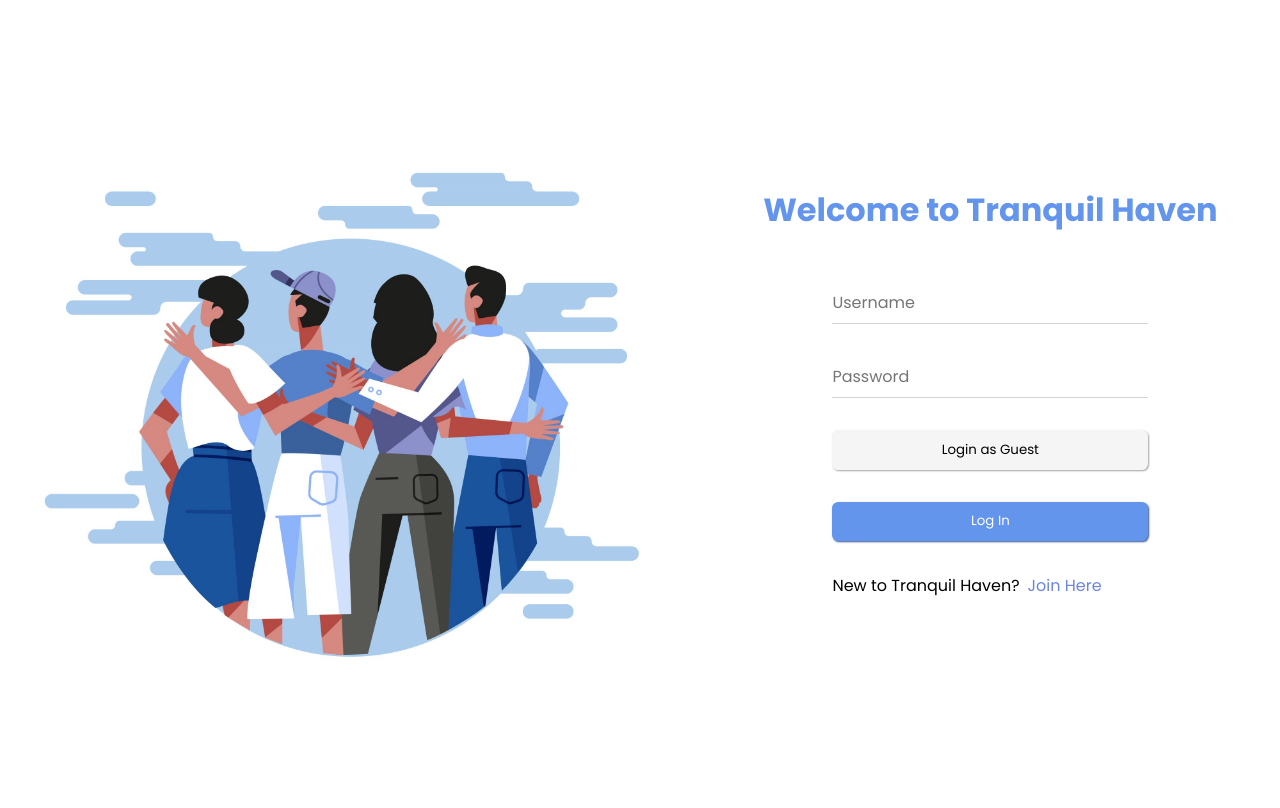
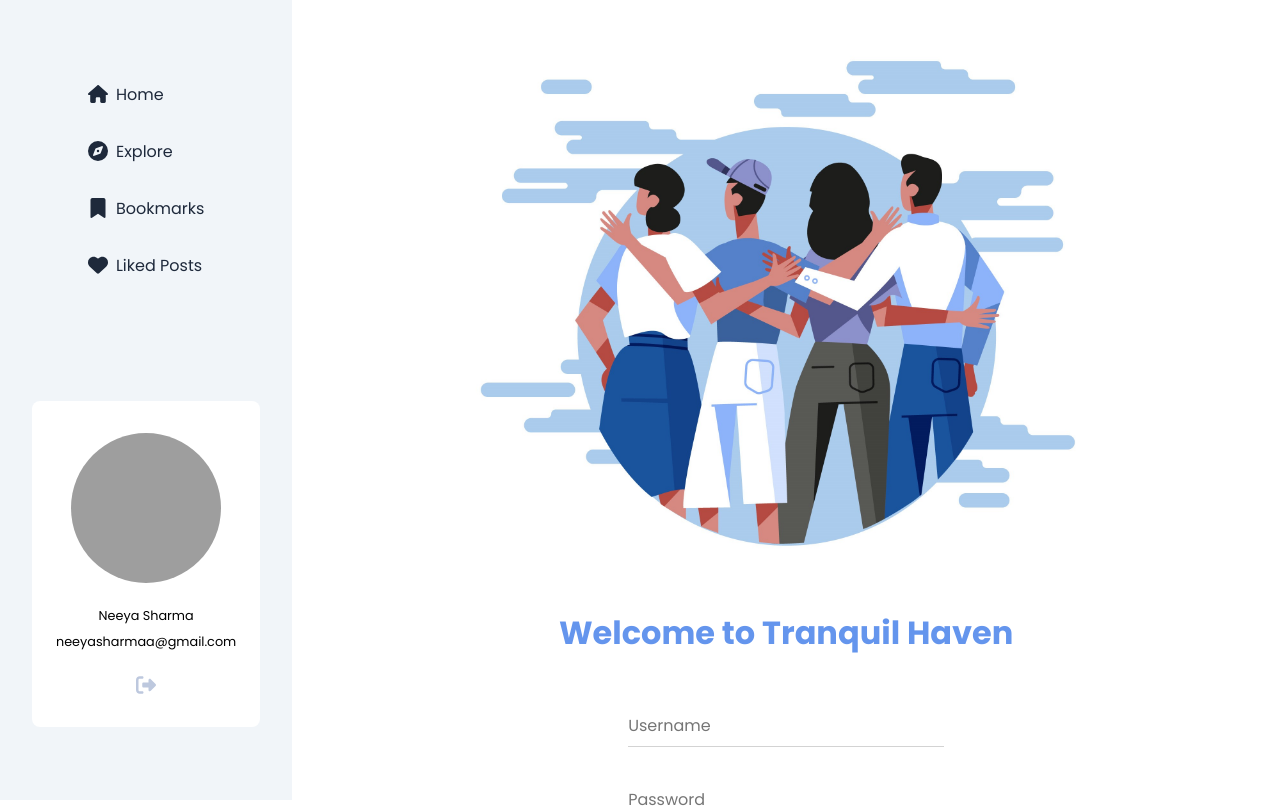
Before and after one commit to NeeshuSharmaa/tranquil-haven, a React (Create React App) app: page /login in a window 1280 px wide. Shown: the top 808 px of the page. Built offline with nearby package versions, Linux system fonts and the light colour scheme; grey boxes are pictures that could not be loaded; what miragejs would draw is missing.

Commit message:
feat: sidebar component

```diff
--- a/src/App.css
+++ b/src/App.css
@@ -1,23 +1,33 @@
-@import url('https://fonts.googleapis.com/css2?family=Poppins:ital,wght@0,200;0,300;0,400;0,500;0,600;0,700;0,800;0,900;1,100;1,200;1,300;1,500&display=swap');
+@import url("https://fonts.googleapis.com/css2?family=Poppins:ital,wght@0,200;0,300;0,400;0,500;0,600;0,700;0,800;0,900;1,100;1,200;1,300;1,500&display=swap");
 
-*{
-  margin:0;
+* {
+  margin: 0;
   box-sizing: border-box;
-  font-family: 'Poppins', sans-serif;
+  font-family: "Poppins", sans-serif;
+  --gray-bg-color: #f1f5f9;
 }
 
-a{
+a {
   text-decoration: none;
-  color:inherit;
-  cursor:pointer
+  color: inherit;
+  cursor: pointer;
 }
 
-button{
-  cursor:pointer
+button {
+  cursor: pointer;
 }
 .toast-message {
   top: 2.5rem;
   opacity: 0.9;
-  border-radius:0.2rem;
+  border-radius: 0.2rem;
+}
+.App {
+  display: grid;
+  grid-template-columns: auto 1fr auto;
+  justify-content: center;
+}
 
+.fa-icons {
+  height: 20px;
+  width: 20px;
 }
--- a/src/App.js
+++ b/src/App.js
@@ -11,10 +11,12 @@ import Home from "./frontend/pages/home/Home";
 import PrivateRoute from "./frontend/components/PrivateRoute";
 import { ToastContainer } from "react-toastify";
 import "react-toastify/dist/ReactToastify.css";
+import Sidebar from "./frontend/components/sidebar/Sidebar";
 
 function App() {
   return (
     <div className="App">
+      <Sidebar />
       <Routes>
         <Route
           path="/"
@@ -60,6 +62,7 @@ function App() {
         />
         <Route path="*" element={<NotFound />} />
       </Routes>
+      <aside className="suggested-followers"></aside>
       <ToastContainer
         position="top-right"
         autoClose={1000}
--- a/src/backend/db/users.js
+++ b/src/backend/db/users.js
@@ -8,11 +8,10 @@ import { formatDate } from "../utils/authUtils";
 export const users = [
   {
     _id: uuid(),
-
-    firstName: "Adarsh",
-    lastName: "Balika",
-    username: "adarshbalika",
-    password: "adarshBalika123",
+    firstName: "Neeya",
+    lastName: "Sharma",
+    username: "neeyasharmaa",
+    password: "neeya123",
     createdAt: formatDate(),
     updatedAt: formatDate(),
   },
--- /dev/null
+++ b/src/frontend/components/sidebar/Sidebar.css
@@ -0,0 +1,58 @@
+.nav-sidebar {
+  position:sticky;
+  top:0;
+  left:0;
+  padding: 2rem;
+  display: flex;
+  flex-direction: column;
+  gap: 2rem;
+  background-color: var(--gray-bg-color);
+  justify-content: space-around;
+  align-items: center;
+  height: 100vh;
+}
+.sidebar-links {
+  display: flex;
+  flex-direction: column;
+  gap: 1rem;
+}
+.sidebar-link-child {
+  display: flex;
+  align-items: center;
+  gap: 0.5rem;
+  padding: 0.5rem 1rem;
+  color: #1e293b;
+}
+.sidebar-link-child:hover {
+  background-color: white;
+  border-radius: 0.5rem;
+}
+.active {
+  color: cornflowerblue;
+}
+.sidebar-profile {
+  display: flex;
+  flex-direction: column;
+  justify-content: center;
+  align-items: center;
+  gap: 1.5rem;
+  padding: 2rem 1.5rem;
+
+  background-color: white;
+  border-radius: 0.5rem;
+}
+.sidebar-profile > .profile-main {
+  font-size: 0.8rem;
+  display: flex;
+  gap:0.5rem;
+  flex-direction: column;
+  align-items: center;
+}
+.sidebar-profile > .user-img {
+  width: 150px;
+  height: 150px;
+  border-radius: 50%;
+}
+.sidebar-profile>.fa-icons{
+  color:rgb(189, 200, 222);
+}
--- /dev/null
+++ b/src/frontend/components/sidebar/Sidebar.jsx
@@ -0,0 +1,50 @@
+import { NavLink } from "react-router-dom";
+import "./Sidebar.css";
+import { FontAwesomeIcon } from "@fortawesome/react-fontawesome";
+import {
+  faBookmark,
+  faCompass,
+  faHeart,
+  faHouse,
+  faRightFromBracket,
+} from "@fortawesome/free-solid-svg-icons";
+
+export default function Sidebar() {
+  const activeStyle = ({ isActive }) =>
+    isActive ? "active sidebar-link-child" : "sidebar-link-child";
+
+  return (
+    <aside className="nav-sidebar">
+      <div className="sidebar-links">
+        <NavLink className={activeStyle} to="/">
+          <FontAwesomeIcon className="fa-icons" icon={faHouse} />
+          <span>Home</span>
+        </NavLink>
+        <NavLink className={activeStyle} to="/explore">
+          <FontAwesomeIcon className="fa-icons" icon={faCompass} />
+          <span>Explore</span>
+        </NavLink>
+        <NavLink className={activeStyle} to="/bookmarks">
+          <FontAwesomeIcon className="fa-icons" icon={faBookmark} />
+          <span>Bookmarks</span>
+        </NavLink>
+        <NavLink className={activeStyle} to="/likedPosts">
+          <FontAwesomeIcon className="fa-icons" icon={faHeart} />
+          <span>Liked Posts</span>
+        </NavLink>
+      </div>
+      <div className="sidebar-profile">
+        <img
+          src="/assets/images/guest_user.jpg"
+          alt="user"
+          className="user-img"
+        />
+        <div className="profile-main">
+          <p className="name">Neeya Sharma</p>
+          <p>neeyasharmaa@gmail.com</p>
+        </div>
+        <FontAwesomeIcon icon={faRightFromBracket} className="fa-icons" />
+      </div>
+    </aside>
+  );
+}
```
Also changed, not shown: 1 other file (tests, documents, lock files or other folders).
